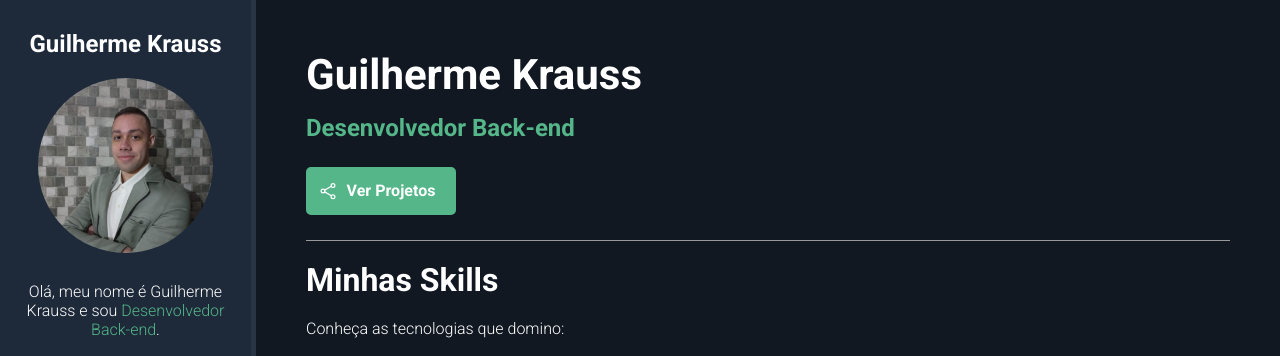
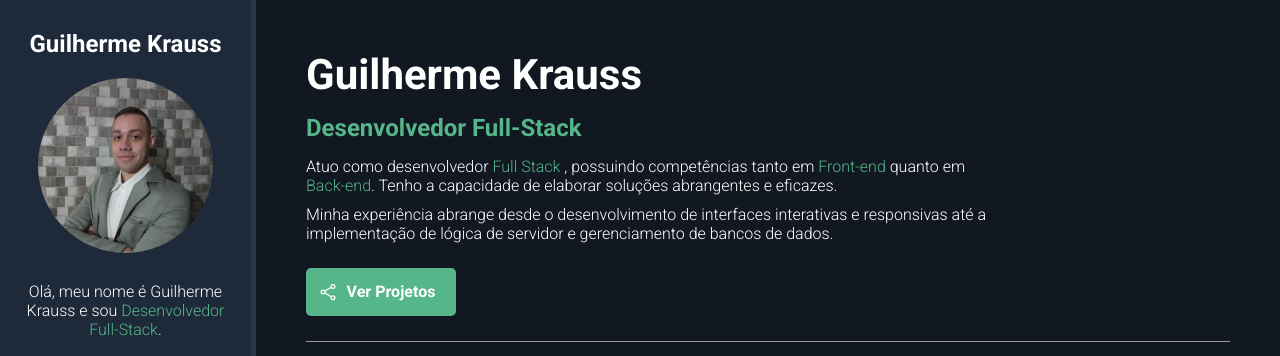
Before and after one commit to GuilhermeKrauss/guilhermekrauss.github.io, a plain HTML site: page index.html in a window 1280 px wide. Shown: the top 356 px of the page. Drawn offline with nearby package versions, Linux system fonts and the light colour scheme.

Commit message:
Atualização do Portfólio

```diff
--- a/index.html
+++ b/index.html
@@ -25,7 +25,7 @@
         <img id="bio-image" src="img/Foto.jpeg" alt="Guilherme Krauss" />
         <p>
           Olá, meu nome é Guilherme Krauss e sou
-          <span class="highlight">Desenvolvedor Back-end</span>.
+          <span class="highlight">Desenvolvedor Full-Stack</span>.
         </p>
         <p id="welcome-text">Seja bem-vindo!</p>
         <ul id="social-container">
@@ -47,8 +47,9 @@
       </aside>
       <selection id="about-container">
         <h1 id="name">Guilherme Krauss</h1>
-        <p id="title"><span class="highlight">Desenvolvedor Back-end</span></p>
-        <p class="description"><!--Escrever uma breve descrição sobre mim--></p>
+        <p id="title"><span class="highlight">Desenvolvedor Full-Stack</span></p>
+        <p class="description"> Atuo como desenvolvedor <span class="highlight">Full Stack </span>, possuindo competências tanto em <span class="highlight">Front-end </span> quanto em <span class="highlight">Back-end</span>. Tenho a capacidade de elaborar soluções abrangentes e eficazes. </p>
+        <p class="description"> Minha experiência abrange desde o desenvolvimento de interfaces interativas e responsivas até a implementação de lógica de servidor e gerenciamento de bancos de dados.<!--Escrever uma breve descrição sobre mim--></p>
         <a href="https://github.com/GuilhermeKrauss?tab=repositories" target="_blank" id="btn-projects"><ion-icon name="share-social-outline"></ion-icon> <span>Ver Projetos</span></a>
         <h2 id="skills-section-title">Minhas Skills</h2>
         <p class="description">Conheça as tecnologias que domino:</p>
```
